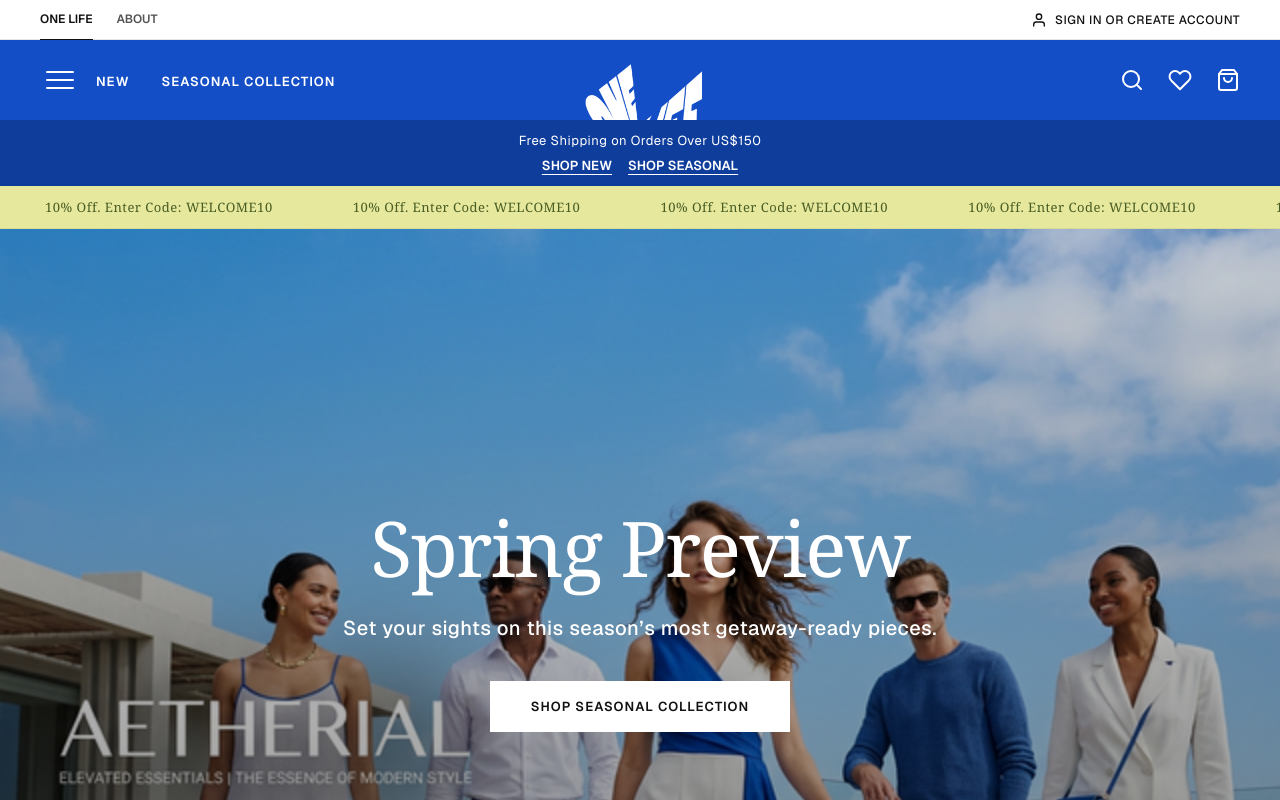
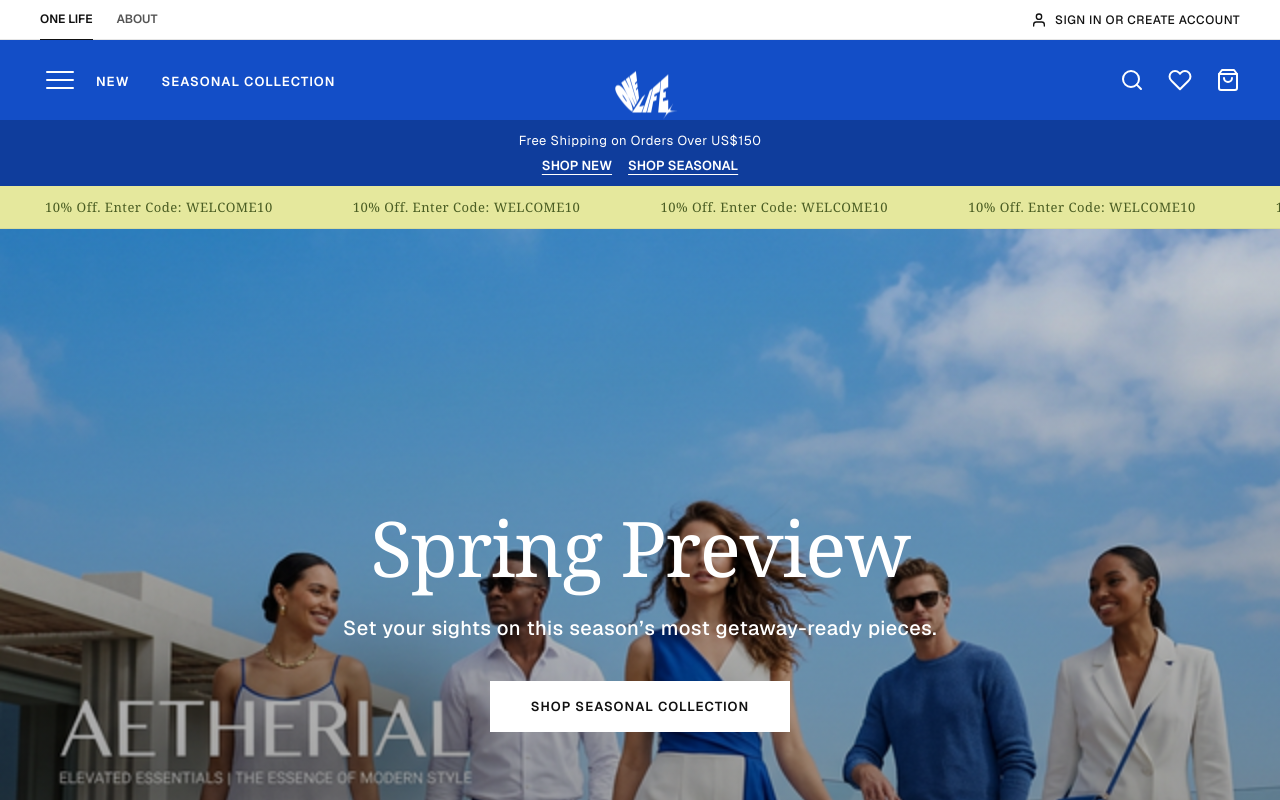
Before and after one commit to ke7innnn/onelife, a Next.js app: page / in a window 1280 px wide. Shown: the top 800 px of the page. Built offline with nearby package versions, Linux system fonts and the light colour scheme.

Commit message:
Revert: Logo cropping and scaling in header

```diff
--- a/src/components/Header.module.css
+++ b/src/components/Header.module.css
@@ -112,19 +112,10 @@
     justify-content: center;
     align-items: center;
     z-index: 10;
-    height: 80px;
-    /* Match mainNav height */
-    width: 300px;
-    overflow: hidden;
-    /* This will help with cropping */
 }
 
 .logoImage {
     object-fit: contain;
-    object-position: 50% 100%;
-    /* Align to bottom to 'crop' the top empty space */
-    transform: scale(2.2);
-    /* Make it much bigger to fill the crops */
     filter: brightness(0) invert(1);
 }
 
```
